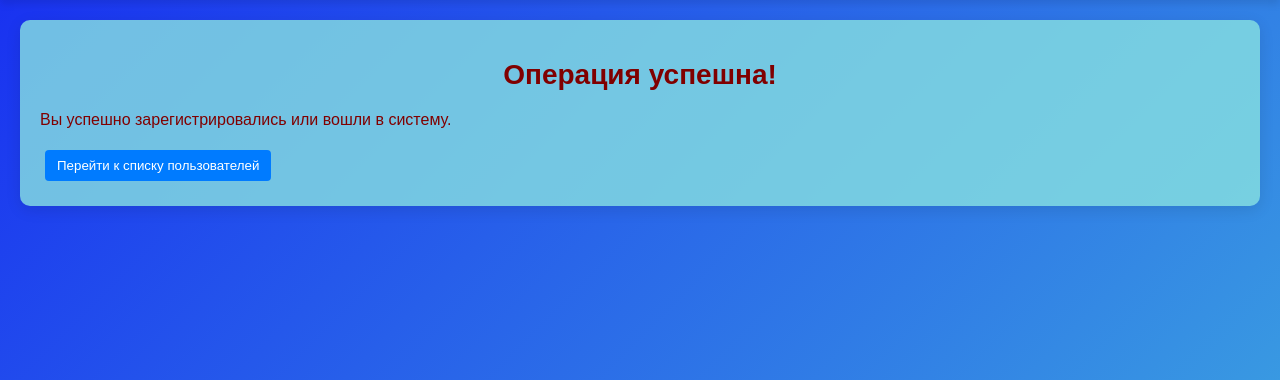
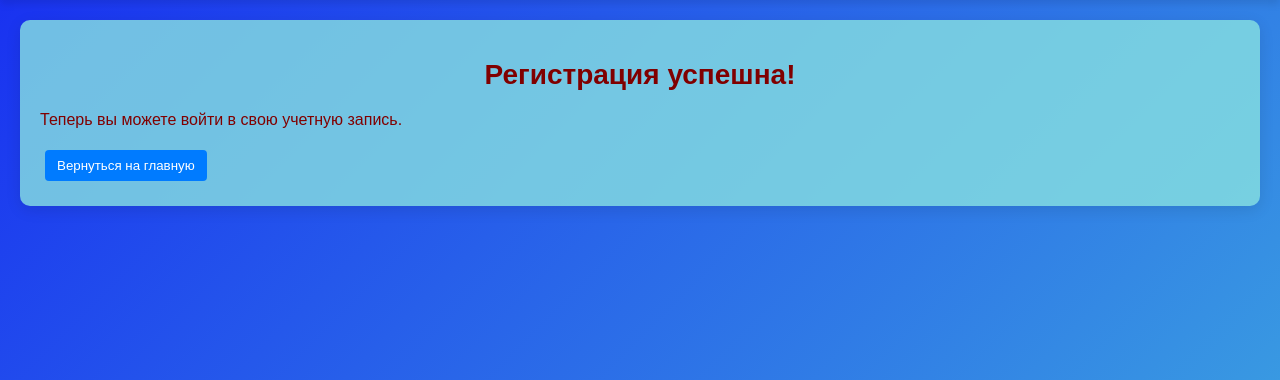
Before and after one commit to RuslanKrutik/web_2, a Flask app: page /confirmation/ in a window 1280 px wide. Shown: the part 68-448 px from the top of the page. Run offline with Flask 3, Linux system fonts and the light colour scheme.

Commit message:
исправления

```diff
--- a/templates/RGZ/confirmation.html
+++ b/templates/RGZ/confirmation.html
@@ -4,20 +4,14 @@
 
 {% block script %}
 <script>
-function goToUsers() {
-    const token = sessionStorage.getItem('token');
-    if (!token) {
-        alert('Токен не найден. Пожалуйста, авторизуйтесь снова.');
-        window.location.href = '/welcome/';
-        return;
-    }
-    window.location.href = '/users/';
+function goToWelcome() {
+    window.location.href = '/welcome/';
 }
 </script>
 {% endblock %}
 
 {% block main %}
-<h1>Операция успешна!</h1>
-<p>Вы успешно зарегистрировались или вошли в систему.</p>
-<button onclick="goToUsers()">Перейти к списку пользователей</button>
+<h1>Регистрация успешна!</h1>
+<p>Теперь вы можете войти в свою учетную запись.</p>
+<button onclick="goToWelcome()">Вернуться на главную</button>
 {% endblock %}
```
Also changed, not shown: templates/RGZ/welcome.html (+9 -15 lines).
